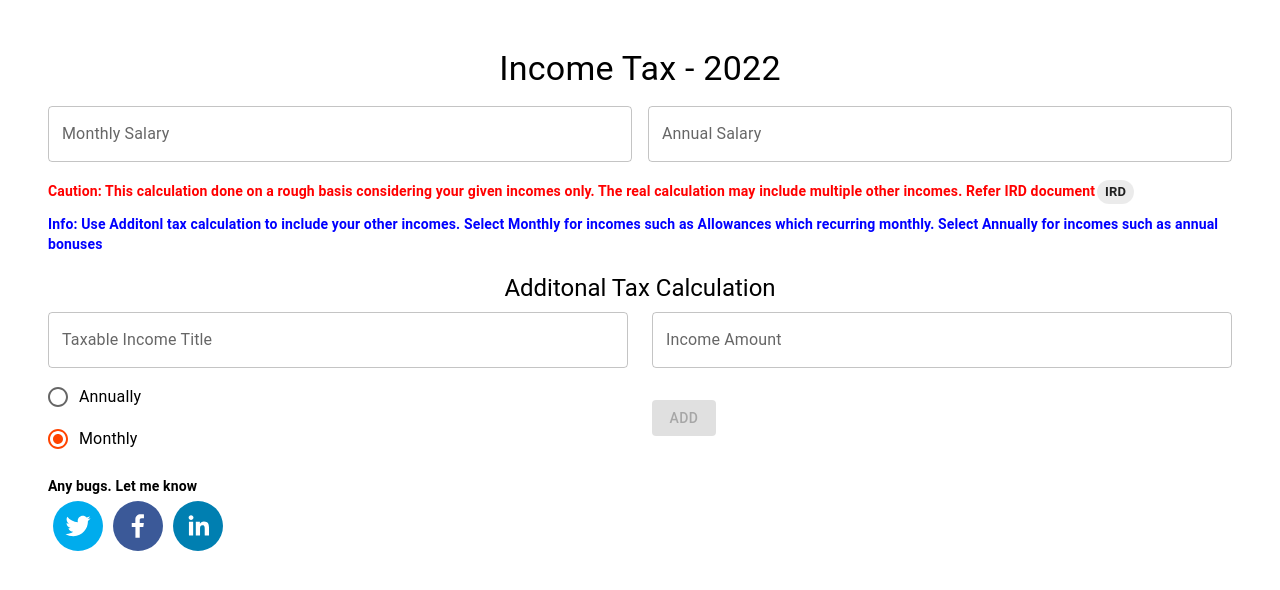
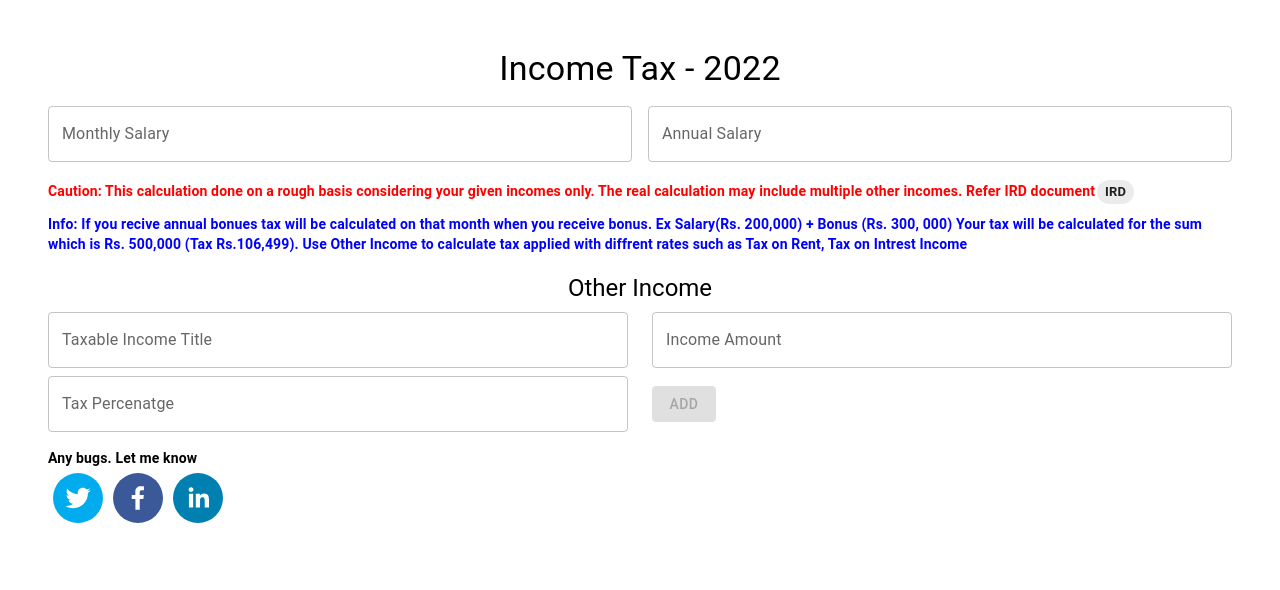
Before and after one commit to nmzabith/income-tax-calculator, a React (Create React App) app: page / in a window 1280 px wide. Shown: the top 590 px of the page. Built offline with nearby package versions, Linux system fonts and the light colour scheme.

Commit message:
new changes

```diff
--- a/src/App.js
+++ b/src/App.js
@@ -50,22 +50,21 @@ class App extends Component {
 
     const {income, customTax } = this.state;
     let amount = Number(income.monthly);
+    let totalMonthly = Number(0);
+    let totalOtherIncome = Number(0);
+
     if(customTax.length > 0){
-      let totalMonthly = Number(0);
+      customTax.forEach(tax => {
+        totalOtherIncome += Number(tax.amount)
+        totalMonthly += (tax.amount * (tax.percentage/100))
+      })
+    }
 
-      customTax.forEach(tax => {
-        if(tax.isMonthly){
-          totalMonthly += Number(tax.amount);
-        }else{
-          totalMonthly += (Number(tax.amount)/12)
-        }
-      })
-      amount += totalMonthly;
-    }
+
     if (amount <= 100_000) {
-      this.setState({tax : { total: 0, details: [] }});
+      this.setState({tax : { total: 0, details: [] }, otherTax: totalMonthly, otherIncome: totalOtherIncome});
     } else {
-      let taxAmount = { total: 0, details: [{ tax: 0, from: 0, to: 100_000 }] };
+      let taxAmount = { total: 0, details: [{ tax: 0, from: 0, to: 100_000 }]};
       let incomeAmount = amount - 100_000;
       let rate = 6;
       let slot = 41666.6666667;
@@ -141,7 +140,7 @@ class App extends Component {
           incomeAmount = 0;
         }
       }
-      this.setState({tax: taxAmount, totalMonthlyIncome : amount})
+      this.setState({tax: taxAmount, totalMonthlyIncome : amount, otherTax: totalMonthly, otherIncome: totalOtherIncome})
     }
   };
 
@@ -153,7 +152,8 @@ class App extends Component {
     })
   }
   render(){
-    const {income, customTax, totalMonthlyIncome } = this.state;
+    const {income, customTax, totalMonthlyIncome, otherTax, tax } = this.state;
+
     return (
       <Box sx={{ flexGrow: 1 }} p={5}>
         <Grid container spacing={2}>
@@ -162,7 +162,7 @@ class App extends Component {
           {this.annualIncome()}
           {customTax.length > 0 ? this.customTaxTable() : ""}
           {totalMonthlyIncome <= 100_000 ? "" : this.taxTable()}
-          {totalMonthlyIncome <= 100_000 ? "" : this.incomeTaxOutput()}
+          {!(Math.floor(tax.total+otherTax) > 0)? "" : this.incomeTaxOutput()}
         </Grid>
         <Description></Description>
         <CustomTaxInput addtionaltax = {this.createAdditonTax}/>
@@ -188,14 +188,18 @@ class App extends Component {
   }
 
   incomeTaxOutput() {
-    const {tax} = this.state;
+    const {tax, otherTax, totalMonthlyIncome, otherIncome} = this.state;
     return <Grid item xs={12}>
       <Typography variant="h5">
-        Income Tax Monthly: Rs.{Math.floor(tax.total).toLocaleString()}
+        Income Tax: Rs.{Math.floor(tax.total+otherTax).toLocaleString()}
       </Typography>
       <Typography variant="h5">
-        Income Tax Annualy: Rs.
-        {(Math.floor(tax.total) * 12).toLocaleString()}
+        Total Income: Rs.
+        {(Number(totalMonthlyIncome) + Number(otherIncome)).toLocaleString()}
+      </Typography>
+      <Typography variant="h5">
+        Income After Tax: Rs.
+        {(Number(totalMonthlyIncome) + Number(otherIncome) - Number(Math.floor(tax.total+otherTax))).toLocaleString()}
       </Typography>
     </Grid>;
   }
@@ -237,8 +241,9 @@ class App extends Component {
           <TableHead>
             <TableRow>
               <TableCell>Income Title</TableCell>
-              <TableCell align="right">Income Type</TableCell>
+              <TableCell align="right">Percentage</TableCell>
               <TableCell align="right">Total</TableCell>
+              <TableCell align="right">Tax</TableCell>
               <TableCell align="right">Action</TableCell>
             </TableRow>
           </TableHead>
@@ -248,8 +253,9 @@ class App extends Component {
                 <TableCell key={i} component="th" scope="row">
                   {row.name}
                 </TableCell>
-                <TableCell align="right">{row.isMonthly ? "Montly" : "Annually"}</TableCell>
-                <TableCell align="right">{row.amount}</TableCell>
+                <TableCell align="right">{row.percentage}%</TableCell>
+                <TableCell align="right">Rs.{(row.amount).toLocaleString()}</TableCell>
+                <TableCell align="right">Rs.{(row.amount*(row.percentage/100)).toLocaleString()}</TableCell>
                 <TableCell align="right"><CloseOutlinedIcon onClick={()=> {this.handleDelete(i)}}></CloseOutlinedIcon></TableCell>
               </TableRow>
             ))}
--- a/src/components/customTaxComponent.jsx
+++ b/src/components/customTaxComponent.jsx
@@ -28,7 +28,7 @@ class CustomTaxInput extends Component {
   }
   state = {
     customTax: {
-      isMonthly: true,
+      percentage: "",
       name: "",
       amount: "",
     },
@@ -45,7 +45,7 @@ class CustomTaxInput extends Component {
       >
         <Grid item xs={12}>
           <Typography variant="h5" sx={{ textAlign: "center" }}>
-            Additonal Tax Calculation
+            Other Income
           </Typography>
         </Grid>
         <Grid item xs={6}>
@@ -76,23 +76,15 @@ class CustomTaxInput extends Component {
           />
         </Grid>
         <Grid item xs={6}>
-          <RadioGroup
-            aria-labelledby="tax-type"
-            defaultValue="monthly"
-            name="radio-buttons-group"
-            onChange={(events) => this.handletaxType(events.target.value)}
-          >
-            <FormControlLabel
-              value="annually"
-              control={<Radio />}
-              label="Annually"
-            />
-            <FormControlLabel
-              value="monthly"
-              control={<Radio />}
-              label="Monthly"
-            />
-          </RadioGroup>
+          <TextField
+            id="outlined-a"
+            label="Tax Percenatge"
+            variant="outlined"
+            value={customTax.percentage}
+            onChange={(events) => this.handlePercentage(events.target.value)}
+            fullWidth
+            type="number"
+          />
         </Grid>
         <Grid item xs={6} style={{ display: "flex", alignItems: "center" }}>
           <Button
@@ -100,7 +92,8 @@ class CustomTaxInput extends Component {
             disabled={
               !(
                 this.isEmpty(customTax.amount) == false &&
-                this.isEmpty(customTax.name) == false
+                this.isEmpty(customTax.name) == false &&
+                this.isEmpty(customTax.percentage) == false
               )
             }
             onClick={() => this.handleSubmit()}
@@ -122,9 +115,12 @@ class CustomTaxInput extends Component {
     this.setState(customTaxObject);
   }
 
-  handletaxType(type) {
+  handlePercentage(percentage) {
+    console.log(percentage, "percenatge");
+    if (percentage > 100) percentage = 100;
+    if (percentage < 0) percentage = 0;
     let customTaxObject = this.state.customTax;
-    customTaxObject.isMonthly = type == "monthly";
+    customTaxObject.percentage = percentage;
     this.setState(customTaxObject);
   }
 
@@ -139,7 +135,7 @@ class CustomTaxInput extends Component {
     this.props.addtionaltax(customTax);
     this.setState({
       customTax: {
-        isMonthly: true,
+        percentage: "",
         name: "",
         amount: "",
       },
--- a/src/components/descriptions.jsx
+++ b/src/components/descriptions.jsx
@@ -31,9 +31,11 @@ class Description extends Component {
           marginTop={"8px"}
           marginBottom={"8px"}
         >
-          Info: Use Additonl tax calculation to include your other incomes.
-          Select Monthly for incomes such as Allowances which recurring monthly.
-          Select Annually for incomes such as annual bonuses
+          Info: If you recive annual bonues tax will be calculated on that month
+          when you receive bonus. Ex Salary(Rs. 200,000) + Bonus (Rs. 300, 000)
+          Your tax will be calculated for the sum which is Rs. 500,000 (Tax
+          Rs.106,499). Use Other Income to calculate tax applied with diffrent
+          rates such as Tax on Rent, Tax on Intrest Income
         </Typography>
       </Grid>
     );
```
